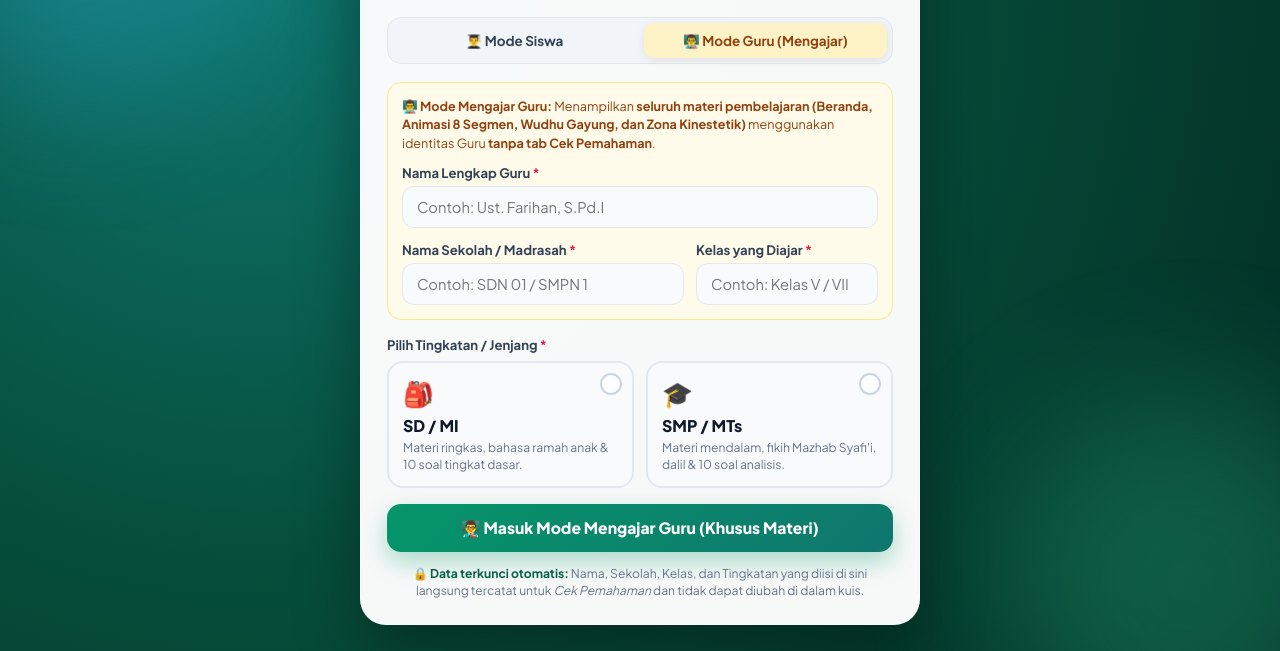
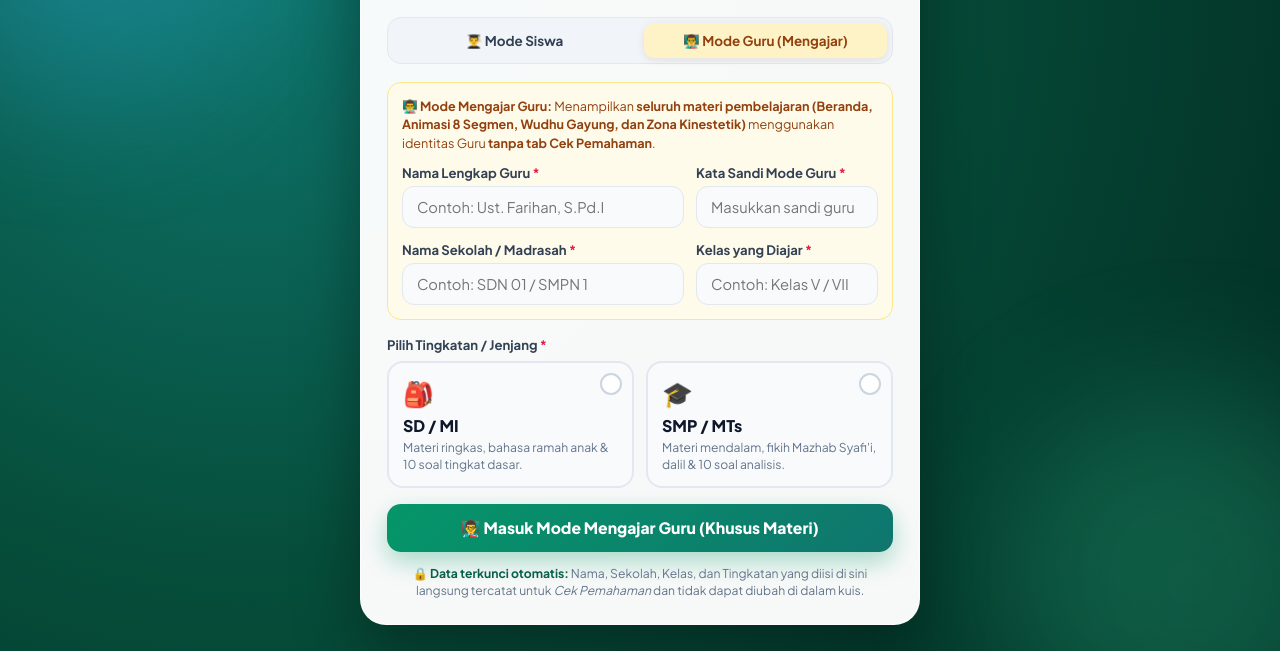
Before and after one commit to farihanputra57-a11y/Media-Adab-Wudhu, a plain HTML site: page index.html in a window 1280 px wide. Both pictures are taken after a click on the tab "👨‍🏫 Mode Guru (Mengajar)". Shown: the part 149-800 px from the top of the page. Drawn offline with Linux system fonts and the light colour scheme.

Commit message:
Add password protection (guruhebat) for Mode Guru on initial gateway page

```diff
--- a/index.html
+++ b/index.html
@@ -520,9 +520,15 @@
             👨‍🏫 <strong>Mode Mengajar Guru:</strong> Menampilkan <strong>seluruh materi pembelajaran (Beranda, Animasi 8 Segmen, Wudhu Gayung, dan Zona Kinestetik)</strong> menggunakan identitas Guru <strong>tanpa tab Cek Pemahaman</strong>.
           </p>
           <div class="form-grid" style="margin-bottom:0">
-            <div class="field-group">
-              <label for="portal-teacher-name">Nama Lengkap Guru <span class="req">*</span></label>
-              <input type="text" id="portal-teacher-name" class="field-input" placeholder="Contoh: Ust. Farihan, S.Pd.I" autocomplete="off" />
+            <div class="form-row-2">
+              <div class="field-group">
+                <label for="portal-teacher-name">Nama Lengkap Guru <span class="req">*</span></label>
+                <input type="text" id="portal-teacher-name" class="field-input" placeholder="Contoh: Ust. Farihan, S.Pd.I" autocomplete="off" />
+              </div>
+              <div class="field-group">
+                <label for="portal-teacher-pass">Kata Sandi Mode Guru <span class="req">*</span></label>
+                <input type="password" id="portal-teacher-pass" class="field-input" placeholder="Masukkan sandi guru" autocomplete="off" />
+              </div>
             </div>
             <div class="form-row-2">
               <div class="field-group">
@@ -580,6 +586,7 @@
       const schoolInp = document.getElementById("portal-school");
       const classInp = document.getElementById("portal-class");
       const teacherNameInp = document.getElementById("portal-teacher-name");
+      const teacherPassInp = document.getElementById("portal-teacher-pass");
       const teacherSchoolInp = document.getElementById("portal-teacher-school");
       const teacherClassInp = document.getElementById("portal-teacher-class");
       const tabStudent = document.getElementById("tab-mode-student");
@@ -622,6 +629,7 @@
         schoolInp.value = "";
         classInp.value = "";
         if (teacherNameInp) teacherNameInp.value = "";
+        if (teacherPassInp) teacherPassInp.value = "";
         if (teacherSchoolInp) teacherSchoolInp.value = "";
         if (teacherClassInp) teacherClassInp.value = "";
         selectedLevel = "";
@@ -700,7 +708,7 @@
         }
       }
 
-      [nameInp, schoolInp, classInp, teacherNameInp, teacherSchoolInp, teacherClassInp].forEach((el) => {
+      [nameInp, schoolInp, classInp, teacherNameInp, teacherPassInp, teacherSchoolInp, teacherClassInp].forEach((el) => {
         if (!el) return;
         el.addEventListener("input", () => {
           el.classList.remove("error");
@@ -713,9 +721,14 @@
 
         if (isTeacherMode) {
           const tName = (teacherNameInp.value || "").trim();
+          const tPass = (teacherPassInp ? teacherPassInp.value : "").trim();
           const tSchool = (teacherSchoolInp.value || "").trim();
           const tClass = (teacherClassInp.value || "").trim();
           if (!tName) return showError("Mohon isi Nama Lengkap Guru terlebih dahulu.", teacherNameInp);
+          if (!tPass) return showError("Mohon masukkan Kata Sandi Mode Guru terlebih dahulu.", teacherPassInp);
+          if (tPass !== "guruhebat" && tPass !== "guru hebat") {
+            return showError("Kata Sandi Mode Guru salah! Hanya guru yang dapat mengakses mode ini.", teacherPassInp);
+          }
           if (!tSchool) return showError("Mohon isi Nama Sekolah / Madrasah terlebih dahulu.", teacherSchoolInp);
           if (!tClass) return showError("Mohon isi Kelas yang Diajar terlebih dahulu.", teacherClassInp);
           if (!selectedLevel) return showError("Mohon pilih Tingkatan Materi (SD / MI atau SMP / MTs) yang ingin diajarkan.");
```
